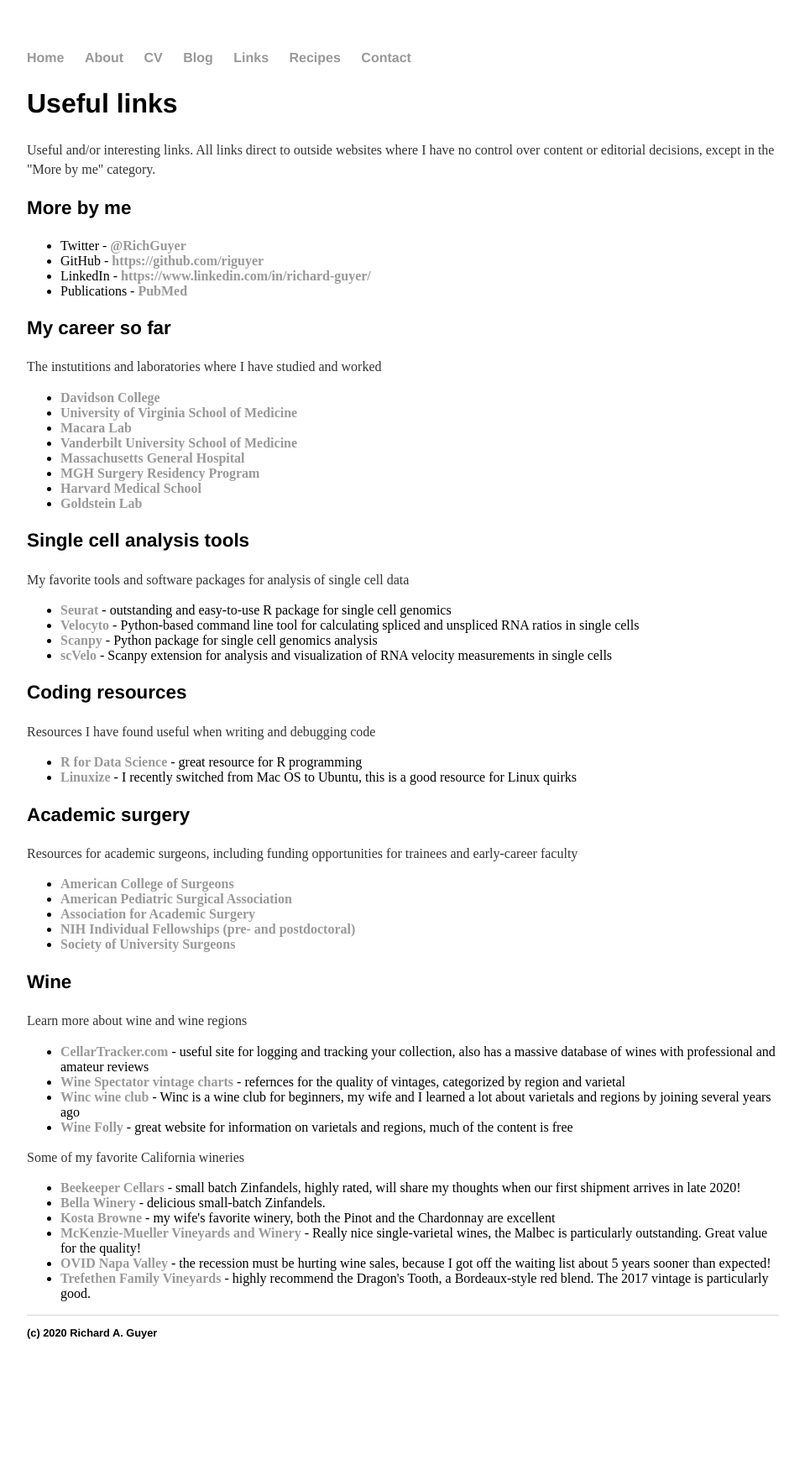
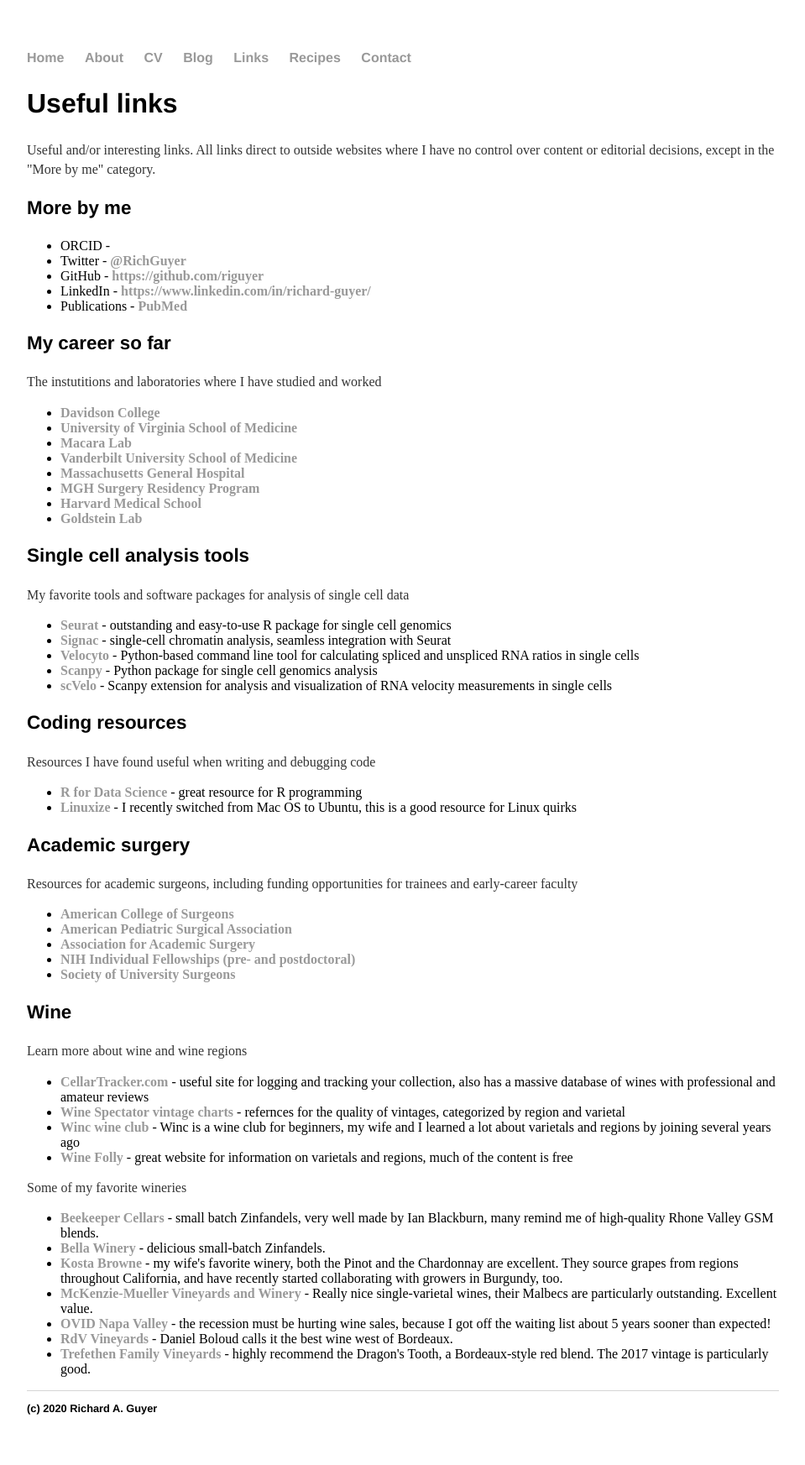
Before and after one commit to riguyer/riguyer.github.io, a Jekyll site: the page built from links.html, in a window 1280 px wide. Shown: the whole page at 84% size, without its empty margins (160-1119 px from the left). Built offline with Jekyll 4.4.1, drawn with Linux system fonts in a browser that asks for light colours; before the commit the page ends 1655 px from its top, so only the background shows below that.

Commit message:
Update links.html

```diff
--- a/links.html
+++ b/links.html
@@ -11,6 +11,7 @@
 
 		<h3>More by me</h3>
 		<ul>
+			<li> ORCID - <a href=https://orcid.org/0000-0001-5075-1767<b></a> </li>
 			<li> Twitter - <a href=https://twitter.com/richguyer><b>@RichGuyer</b></a> </li>
 			<li> GitHub - <a href=https://github.com/riguyer><b>https://github.com/riguyer</b></a> </li>
 			<li> LinkedIn - <a href=https://www.linkedin.com/in/richard-guyer/><b>https://www.linkedin.com/in/richard-guyer/</b></a> </li>
@@ -34,6 +35,7 @@
 		<p> My favorite tools and software packages for analysis of single cell data </p>
 		<ul>
 			<li> <a href=https://satijalab.org/seurat/><b>Seurat</b></a> - outstanding and easy-to-use R package for single cell genomics </li>
+			<li> <a href=https://stuartlab.org/signac/><b>Signac</b></a> - single-cell chromatin analysis, seamless integration with Seurat </li>
 			<li> <a href=https://velocyto.org/><b>Velocyto</b></a> - Python-based command line tool for calculating spliced and unspliced RNA ratios in single cells </li>
 			<li> <a href=https://scanpy.readthedocs.io/en/stable/><b>Scanpy</b></a> - Python package for single cell genomics analysis </li>
 			<li> <a href=https://scvelo.readthedocs.io/><b>scVelo</b></a> - Scanpy extension for analysis and visualization of RNA velocity measurements in single cells </li>
@@ -65,13 +67,14 @@
 			<li> <a href=https://winefolly.com/><b>Wine Folly</b></a> - great website for information on varietals and regions, much of the content is free </li>
 		</ul>
 
-		<p> Some of my favorite California wineries </p>
+		<p> Some of my favorite wineries </p>
 		<ul>
-			<li> <a href=https://www.beekeepercellars.com/><b>Beekeeper Cellars</b></a> - small batch Zinfandels, highly rated, will share my thoughts when our first shipment arrives in late 2020! </li>
+			<li> <a href=https://www.beekeepercellars.com/><b>Beekeeper Cellars</b></a> - small batch Zinfandels, very well made by Ian Blackburn, many remind me of high-quality Rhone Valley GSM blends. </li>
 			<li> <a href=https://www.bellawinery.com/><b>Bella Winery</b></a> - delicious small-batch Zinfandels. </li>
-			<li> <a href=https://www.kostabrowne.com/><b>Kosta Browne</b></a> - my wife's favorite winery, both the Pinot and the Chardonnay are excellent </li>
-			<li> <a href=https://www.mckenziemueller.com/><b>McKenzie-Mueller Vineyards and Winery</b></a> - Really nice single-varietal wines, the Malbec is particularly outstanding. Great value for the quality! </li>
+			<li> <a href=https://www.kostabrowne.com/><b>Kosta Browne</b></a> - my wife's favorite winery, both the Pinot and the Chardonnay are excellent. They source grapes from regions throughout California, and have recently started collaborating with growers in Burgundy, too. </li>
+			<li> <a href=https://www.mckenziemueller.com/><b>McKenzie-Mueller Vineyards and Winery</b></a> - Really nice single-varietal wines, their Malbecs are particularly outstanding. Excellent value. </li>
 			<li> <a href=https://www.ovidnapavalley.com/><b>OVID Napa Valley</b></a> - the recession must be hurting wine sales, because I got off the waiting list about 5 years sooner than expected! </li>
+			<li> <a href=https://www.rdvvineyards.com/><b>RdV Vineyards</b></a> - Daniel Boloud calls it the best wine west of Bordeaux. </li>
 			<li> <a href=https://www.trefethen.com/><b>Trefethen Family Vineyards</b></a> - highly recommend the Dragon's Tooth, a Bordeaux-style red blend. The 2017 vintage is particularly good. </li>
 		</ul>
 
```
